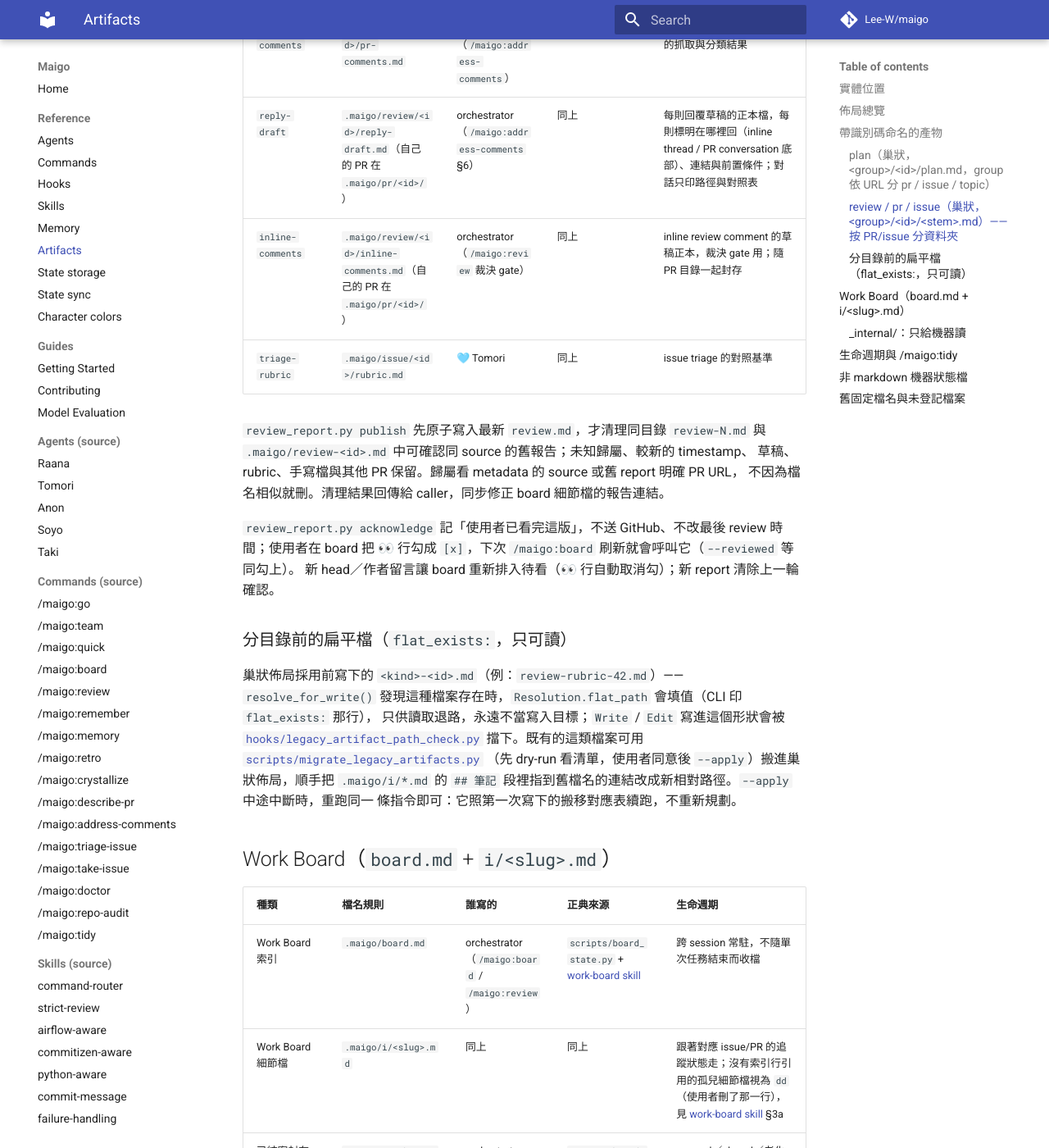
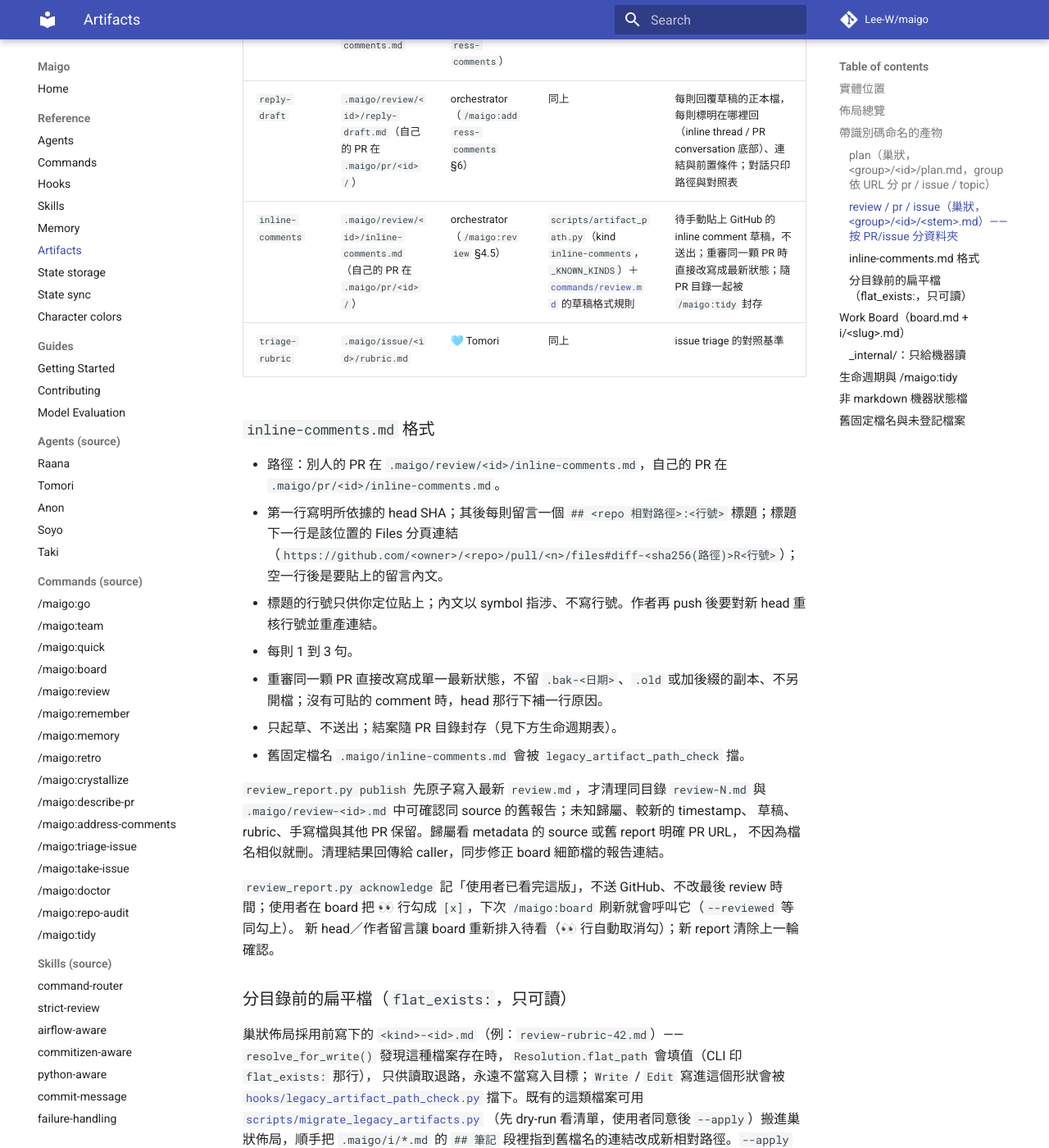
Before and after one commit to Lee-W/maigo, an MkDocs documentation site: the page built from docs/reference/artifacts.md, in a window 1280 px wide and 1400 px high, scrolled down 2365 px. Shown: the whole window at 82% size. Built offline with MkDocs 1.6.1 and Material for MkDocs 9.7.7, drawn with Linux system fonts in a browser that asks for light colours; comment, search, counter and statistics services are not loaded; some of the changed text lies outside the part shown.

Commit message:
docs(reference): sync commands, hooks and artifacts pages with current behaviour
- commands: sixteen commands; document --worktree (go, take-issue), --bilingual, --cross-repo; tidy unresolved-state wording
- hooks: legacy filename list includes inline-comments.md; Tomori heading list matches the ten-option regex
- artifacts: inline-comments row and format section; tidy unresolved-state wording

```diff
--- a/docs/reference/artifacts.md
+++ b/docs/reference/artifacts.md
@@ -71,8 +71,18 @@ identity 的所有 worktree 共用一份；路徑仍寫成 `.maigo/...`，下面
 | `review-draft` | `.maigo/review/<id>/draft.md` | orchestrator（`/maigo:review` §4.5） | 同上 | 待貼上 GitHub 的 review body 草稿；`board_state.py` 的 `待送出` next_action 在這個檔存在時給 `gh pr review --body-file` 指令，不存在時改提示先起草 |
 | `pr-comments` | `.maigo/review/<id>/pr-comments.md` | orchestrator（`/maigo:address-comments`） | 同上 | PR 既有 review comment 的抓取與分類結果 |
 | `reply-draft` | `.maigo/review/<id>/reply-draft.md`（自己的 PR 在 `.maigo/pr/<id>/`） | orchestrator（`/maigo:address-comments` §6） | 同上 | 每則回覆草稿的正本檔，每則標明在哪裡回（inline thread / PR conversation 底部）、連結與前置條件；對話只印路徑與對照表 |
-| `inline-comments` | `.maigo/review/<id>/inline-comments.md`（自己的 PR 在 `.maigo/pr/<id>/`） | orchestrator（`/maigo:review` 裁決 gate） | 同上 | inline review comment 的草稿正本，裁決 gate 用；隨 PR 目錄一起封存 |
+| `inline-comments` | `.maigo/review/<id>/inline-comments.md`（自己的 PR 在 `.maigo/pr/<id>/`） | orchestrator（`/maigo:review` §4.5） | `scripts/artifact_path.py`（kind `inline-comments`，`_KNOWN_KINDS`）＋ [`commands/review.md`](https://github.com/Lee-W/maigo/blob/main/commands/review.md) 的草稿格式規則 | 待手動貼上 GitHub 的 inline comment 草稿，不送出；重審同一顆 PR 時直接改寫成最新狀態；隨 PR 目錄一起被 `/maigo:tidy` 封存 |
 | `triage-rubric` | `.maigo/issue/<id>/rubric.md` | 🩵 Tomori | 同上 | issue triage 的對照基準 |
+
+### `inline-comments.md` 格式
+
+- 路徑：別人的 PR 在 `.maigo/review/<id>/inline-comments.md`，自己的 PR 在 `.maigo/pr/<id>/inline-comments.md`。
+- 第一行寫明所依據的 head SHA；其後每則留言一個 `## <repo 相對路徑>:<行號>` 標題；標題下一行是該位置的 Files 分頁連結（`https://github.com/<owner>/<repo>/pull/<n>/files#diff-<sha256(路徑)>R<行號>`）；空一行後是要貼上的留言內文。
+- 標題的行號只供你定位貼上；內文以 symbol 指涉、不寫行號。作者再 push 後要對新 head 重核行號並重產連結。
+- 每則 1 到 3 句。
+- 重審同一顆 PR 直接改寫成單一最新狀態，不留 `.bak-<日期>`、`.old` 或加後綴的副本、不另開檔；沒有可貼的 comment 時，head 那行下補一行原因。
+- 只起草、不送出；結案隨 PR 目錄封存（見下方生命週期表）。
+- 舊固定檔名 `.maigo/inline-comments.md` 會被 `legacy_artifact_path_check` 擋。
 
 `review_report.py publish` 先原子寫入最新 `review.md`，才清理同目錄 `review-N.md` 與
 `.maigo/review-<id>.md` 中可確認同 source 的舊報告；未知歸屬、較新的 timestamp、
@@ -132,7 +142,7 @@ board 這條線是全 repo 最佳實踐——code 定正典（`board_state.py`
 
 | 產物 | owner | 結案條件 | 去向 |
 |------|-------|----------|------|
-| `pr/<id>/`、`review/<id>/`、`issue/<id>/` | 該 PR／issue 的處理者（orchestrator 與 agent 寫入） | id 是純數字，且 GitHub 狀態是 merged 或 closed（`gh pr view`／`gh issue view`）；查不到就不動，非純數字的 id（`<repo>-<n>`、slug）不逐筆列、在統計段彙總一行 | 鏡射搬到 `_archive/<原相對路徑>`（規則型，`--apply` 會做） |
+| `pr/<id>/`、`review/<id>/`、`issue/<id>/` | 該 PR／issue 的處理者（orchestrator 與 agent 寫入） | id 是純數字，且 GitHub 狀態是 merged 或 closed（`gh pr view`／`gh issue view`）；查不到（`gh` 失敗、離線）的純數字項目不會自動封存，會列在「需你勾選」清單（確認＝備份後封存）；非純數字的 id（`<repo>-<n>`、slug）不逐筆列、在統計段彙總一行 | 鏡射搬到 `_archive/<原相對路徑>`（規則型，`--apply` 會做） |
 | `i/<id>.md` | `/maigo:board` | id 是純數字且對應 PR／issue merged 或 closed；`<repo>-<n>` 形的由 `/maigo:board` 處理，tidy 只在統計段彙總 | 同上 |
 | `topic/<slug>/` | 寫 plan 的人 | 沒有外部訊號可查，只能由你勾選 | 勾選後封存到 `_archive/topic/<slug>/` |
 | 頂層舊檔（`plan.md`、`plan-<id>.md`、`<kind>-<id>.md` …） | 升級前的 maigo | 一律視為待遷移 | 遷移成巢狀佈局（規則型） |
```
Also changed, not shown: docs/reference/commands.md (+14 -2 lines), docs/reference/hooks.md (+3 -2 lines).
